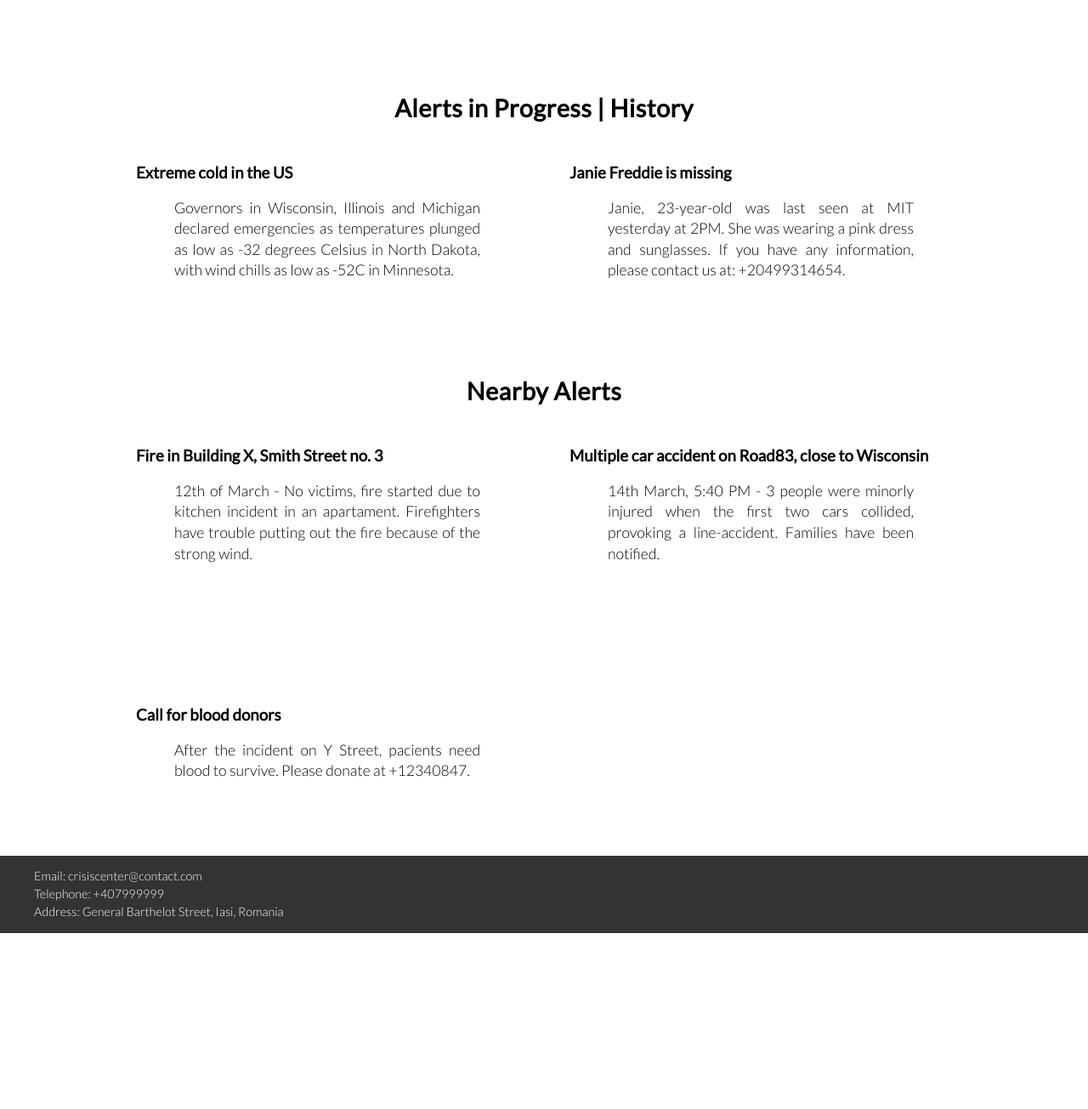
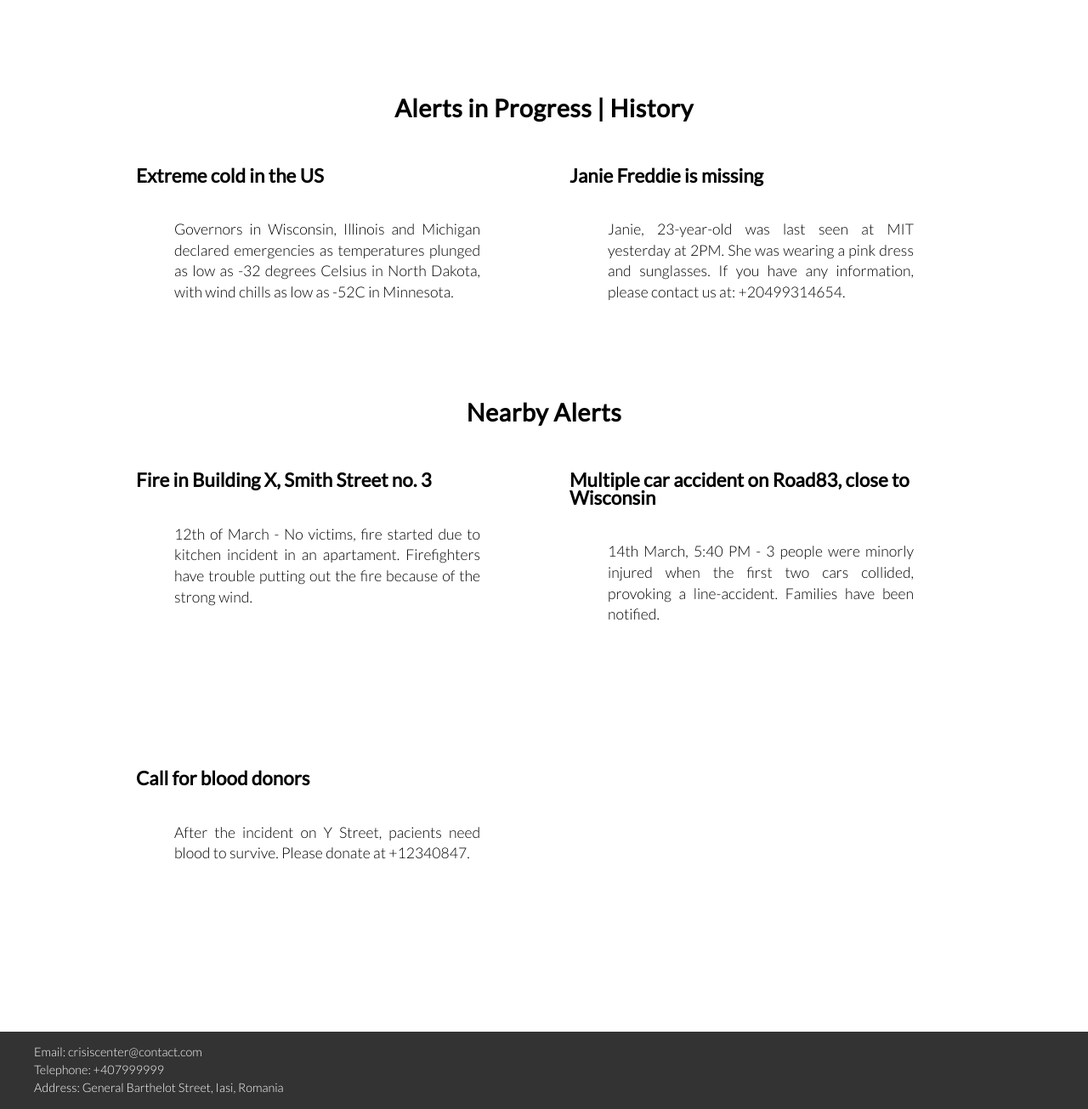
Before and after one commit to AlexandruSte/CrisisContainmentService, a PHP site: template views/dashboard.html in a window 1280 px wide. Shown: the part 397-1702 px from the top of the page at 85% size. Before the commit the page ends 1495 px from the top, so only its background shows below. Run offline with PHP 8.4, Linux system fonts and the light colour scheme; the template is opened without the code that fills it, so the values that code supplies are empty.

Commit message:
Update dashboard css

```diff
--- a/style/dashboard.css
+++ b/style/dashboard.css
@@ -11,3 +11,20 @@
     margin: auto;
     margin-bottom: 10%;
 }
+
+.horizontal_container{
+    margin-top: 50px;
+}
+
+section > article {
+    height: 100%;
+}
+
+body::after{
+    height: 200px;
+}
+
+article > h3{
+    font-size: 140%;
+    margin-bottom: 9%;
+}
```
